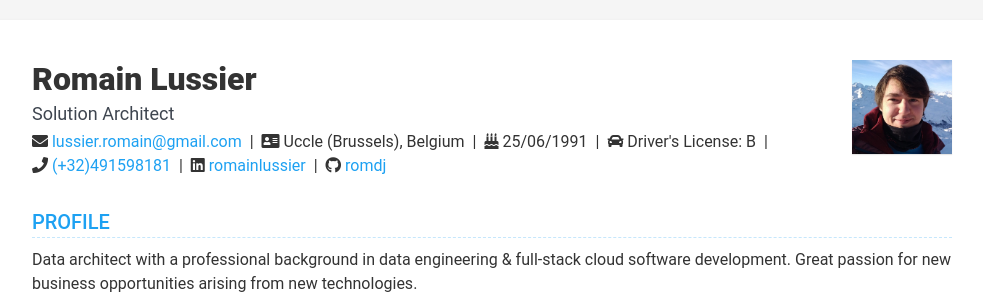
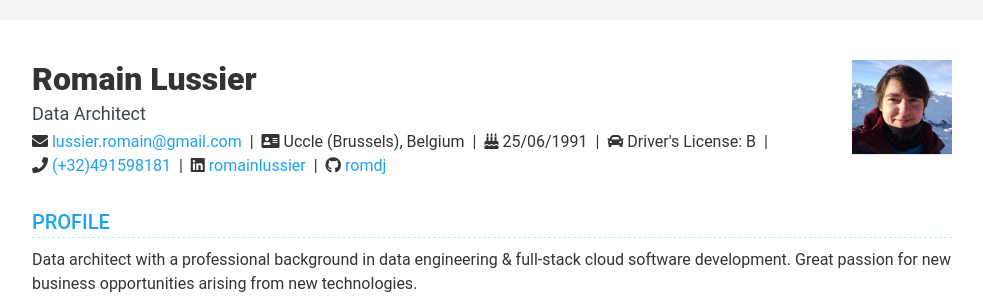
Before and after one commit to romdj/romdj.github.io, a Jekyll site: the page built from index.html, in a window 1280 px wide and 900 px high. Shown: the top 296 px of the window, without its empty margins (148-1131 px from the left). Built offline with Jekyll 4.4.1, drawn with Linux system fonts in a browser that asks for light colours; nearby versions of some CDN libraries.

Commit message:
edited data architecture components

```diff
--- a/_data/data.yml
+++ b/_data/data.yml
@@ -1,6 +1,6 @@
 intro:
   name: Romain Lussier
-  title: Solution Architect
+  title: Data Architect
   # availability: 'June 1st, 2024'
   contractType: freelance
   vatNumber: BE1003780744
```
